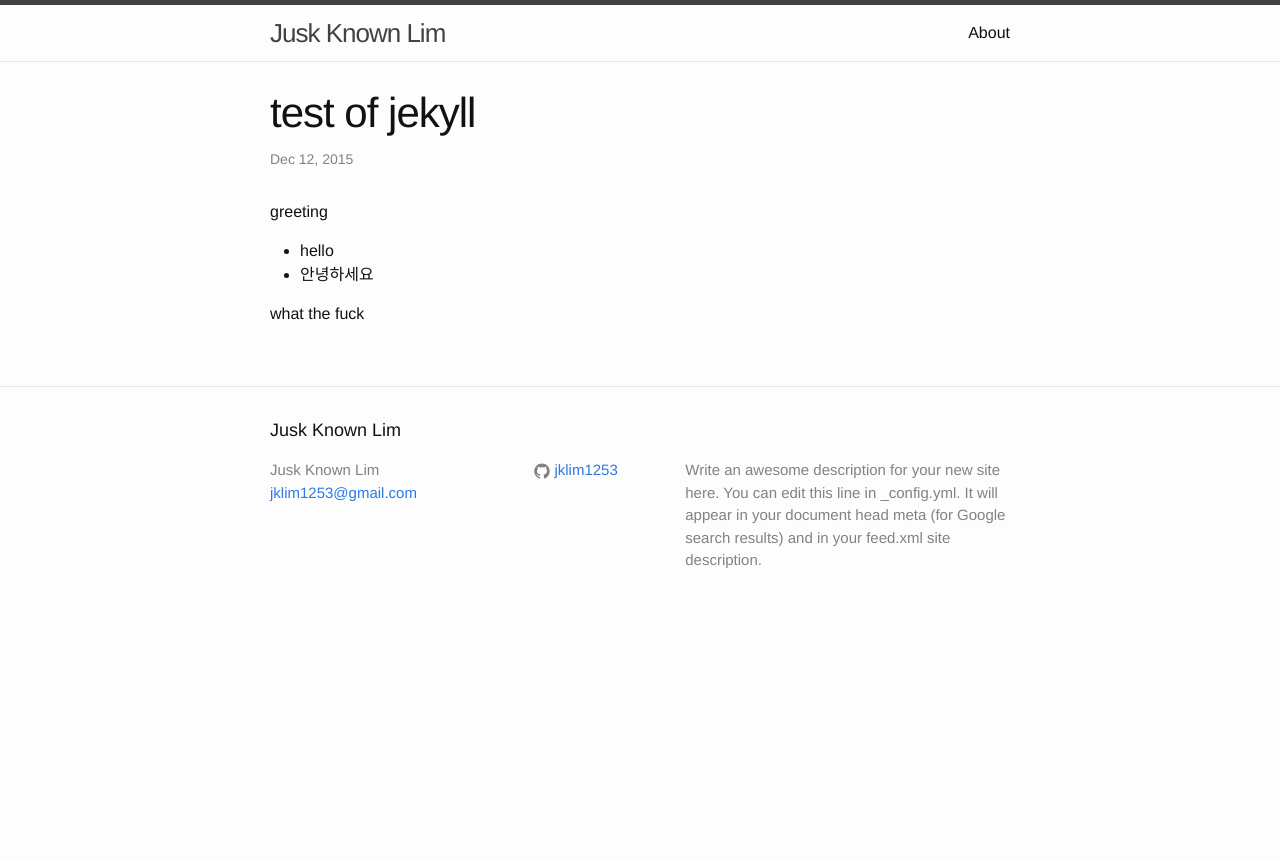
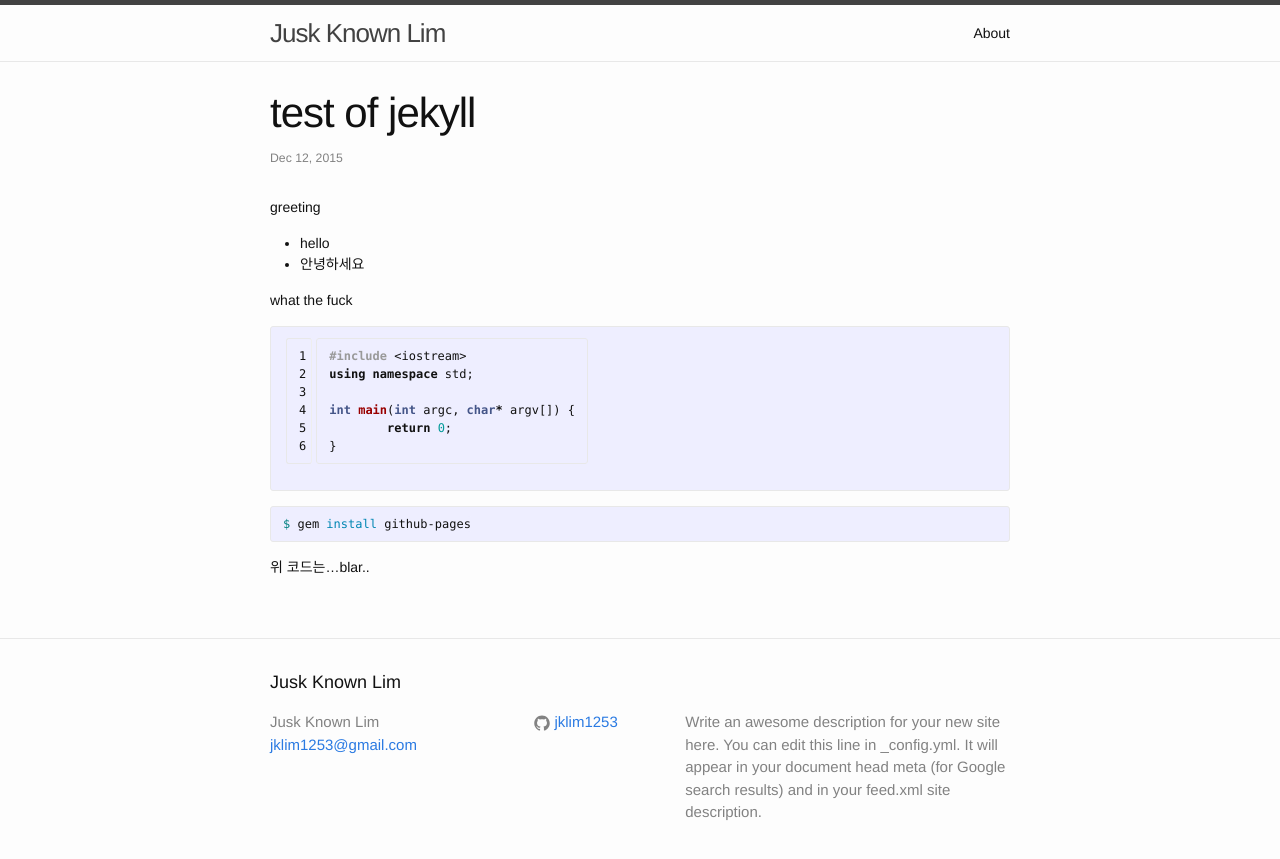
Before and after one commit to jklim1253/jklim1253.github.io, a Jekyll site: the page built from _posts/2015-12-12-test-of-jekyll.md, in a window 1280 px wide. Shown: the top 859 px of the page. Built offline with Jekyll 4.4.1, drawn with Linux system fonts in a browser that asks for light colours.

Commit message:
modify highlight style. modify base font size. modify code tag font family.

```diff
--- a/_config.yml
+++ b/_config.yml
@@ -16,11 +16,15 @@ baseurl: "" # the subpath of your site, e.g. /blog
 url: "http://jklim1253.github.io" # the base hostname & protocol for your site
 github_username:  jklim1253
 
+encoding: "utf-8"
+markdown_ext: "markdown,md"
+
 # Build settings
 markdown: kramdown
-
 highlighter: pygments
 
-encoding: utf-8
 safe: true
 lsi: false
+
+##
+permalink: none
--- a/_posts/2015-12-12-test-of-jekyll.md
+++ b/_posts/2015-12-12-test-of-jekyll.md
@@ -2,13 +2,26 @@
 layout: post
 title: "test of jekyll"
 date: 2015-12-12 21:06:12 +0900
-category: test jekyll fake
-permalink: test-of-jekyll
+category: test
 tags: test
 ---
 
 greeting
+
 - hello
 - 안녕하세요
 
 what the fuck
+
+{% highlight cpp linenos %}
+#include <iostream>
+using namespace std;
+
+int main(int argc, char* argv[]) {
+	return 0;
+}
+{% endhighlight %}
+{% highlight bash %}
+$ gem install github-pages
+{% endhighlight %}
+위 코드는...blar..
--- a/_sass/_base.scss
+++ b/_sass/_base.scss
@@ -129,7 +129,8 @@ blockquote {
  */
 pre,
 code {
-    font-size: 15px;
+	font-family: Consolas, 'Courier New', monospace;
+    font-size: 12px;
     border: 1px solid $grey-color-light;
     border-radius: 3px;
     background-color: #eef;
--- a/_sass/_syntax-highlighting.scss
+++ b/_sass/_syntax-highlighting.scss
@@ -9,6 +9,10 @@
       background: #eef;
     }
 
+	.lineno {
+		padding-right: 5px;
+		border-right : 1px solid #eee;
+	}
     .c     { color: #998; font-style: italic } // Comment
     .err   { color: #a61717; background-color: #e3d2d2 } // Error
     .k     { font-weight: bold } // Keyword
--- a/css/main.scss
+++ b/css/main.scss
@@ -7,7 +7,7 @@
 
 // Our variables
 $base-font-family: "Helvetica Neue", Helvetica, Arial, sans-serif;
-$base-font-size:   16px;
+$base-font-size:   14px;
 $base-font-weight: 400;
 $small-font-size:  $base-font-size * 0.875;
 $base-line-height: 1.5;
--- a/index.html
+++ b/index.html
@@ -9,7 +9,7 @@ layout: default
   <ul class="post-list">
     {% for post in site.posts %}
       <li>
-        <span class="post-meta">{{ post.date | date: "%b %-d, %Y" }}</span>
+        <span class="post-meta">{{ post.date | date: "%Y-%m-%d %H:%M:%S %z" }}</span>
 
         <h2>
           <a class="post-link" href="{{ post.url | prepend: site.baseurl }}">{{ post.title }}</a>
```
